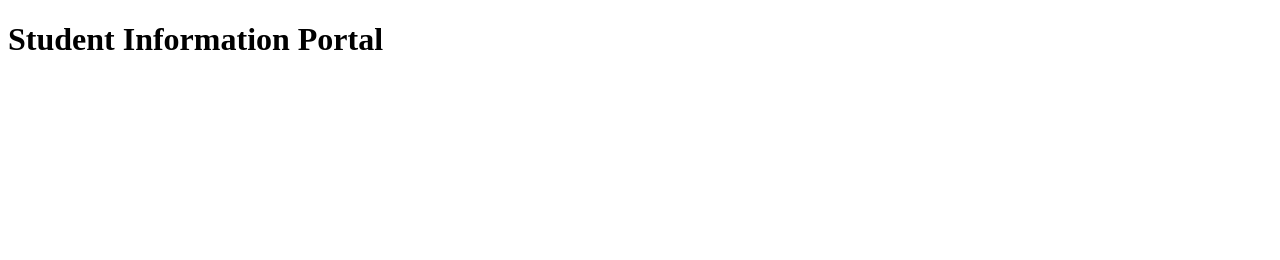
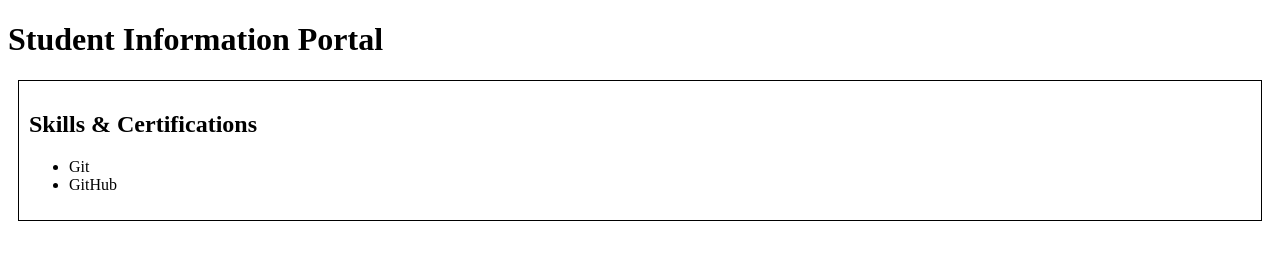
Before and after one commit to NityaArora1/student-info-portal, a plain HTML site: page index.html in a window 1280 px wide. Drawn offline with Linux system fonts and the light colour scheme.

Commit message:
i added the skills section

```diff
--- a/index.html
+++ b/index.html
@@ -6,5 +6,13 @@
 </head>
 <body>
   <h1>Student Information Portal</h1>
+  <section>
+  <h2>Skills & Certifications</h2>
+  <ul>
+    <li>Git</li>
+    <li>GitHub</li>
+  </ul>
+</section>
+
 </body>
 </html>
--- a/style.css
+++ b/style.css
@@ -0,0 +1,5 @@
+section {
+  border: 1px solid black;
+  margin: 10px;
+  padding: 10px;
+}
```
